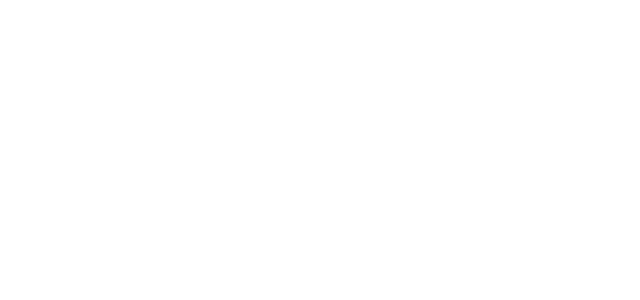
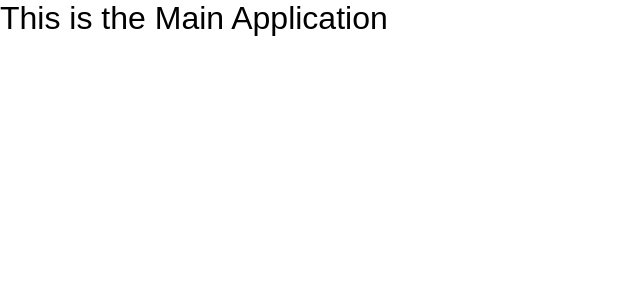
Before and after one commit to SMcGregor199/EllisonOS-FE, a React (Vite) app: page /app in a window 1280 px wide. Before the commit this address had no page. Shown: the top 300 px of the page, without its empty margins (0-640 px from the left). Built offline with nearby package versions, Linux system fonts and the light colour scheme.

Commit message:
add Main Application Home Page

```diff
--- a/src/App.tsx
+++ b/src/App.tsx
@@ -1,6 +1,7 @@
 import {Routes, Route} from "react-router-dom";
 import Home from "./pages/Home"
 import StaticLayout from "./StaticLayout"
+import MainApp from "./pages/MainApp"
 function App() {
 
   return (
@@ -8,6 +9,7 @@
       <Route element={<StaticLayout />}>
         <Route path="/" element={<Home />} />
       </Route>
+      <Route path="/app" element={<MainApp />} />
     </Routes>
   )
 }
--- a/src/components/LaunchApp.tsx
+++ b/src/components/LaunchApp.tsx
@@ -2,6 +2,6 @@
 
 export default function LaunchApp(){
     return(
-        <Button type="primary" style={{fontSize:"1.2rem", paddingBlock:"1.5rem", width:"230px"}}>Launch Application</Button>
+        <Button type="primary" href="/app" style={{fontSize:"1.2rem", paddingBlock:"1.5rem", width:"230px"}}>Launch Application</Button>
     )
 }
--- /dev/null
+++ b/src/pages/MainApp.tsx
@@ -0,0 +1,10 @@
+
+import type {JSX} from "react"
+
+export default function Main(): JSX.Element{
+    return(
+
+        <h1>This is the Main Application</h1>
+
+    )
+}
```
Also changed, not shown: src/components/Main.tsx (deleted, +0 -10 lines), 1 other file (tests, documents, lock files or other folders).
